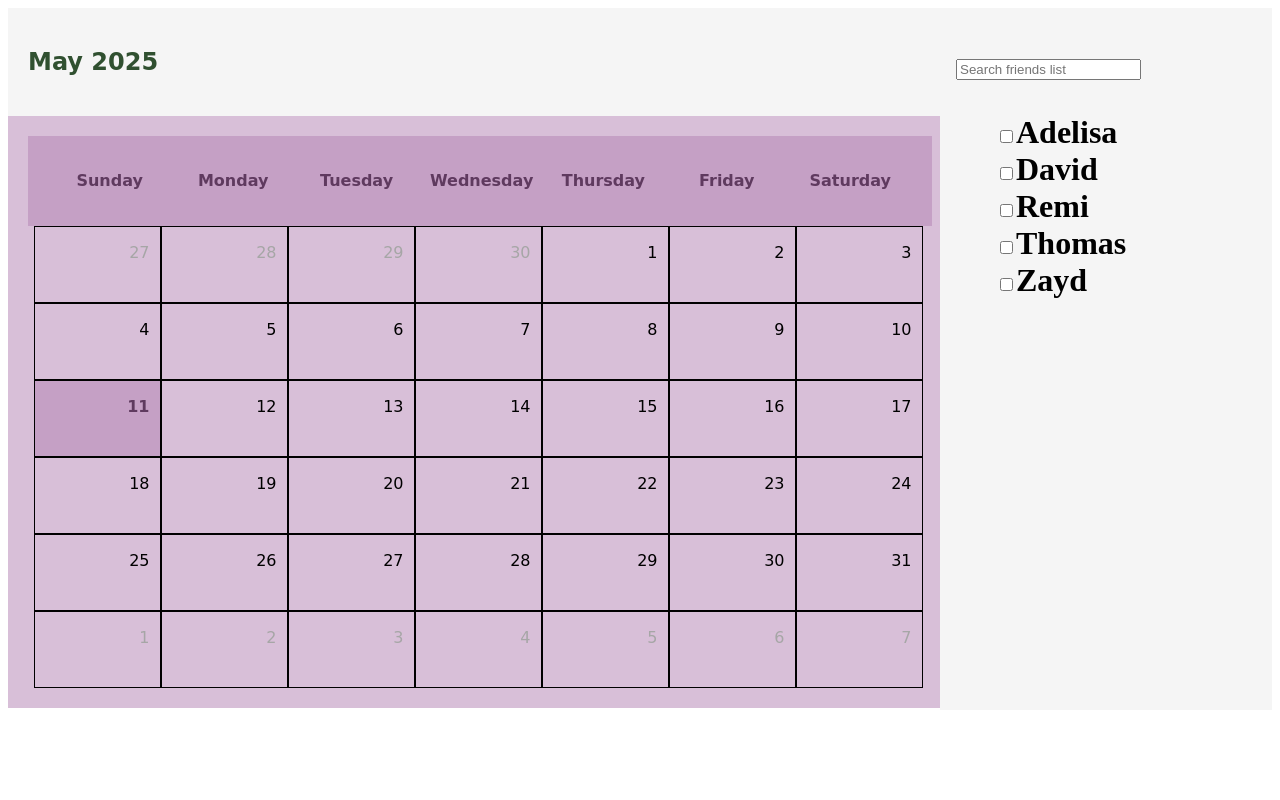
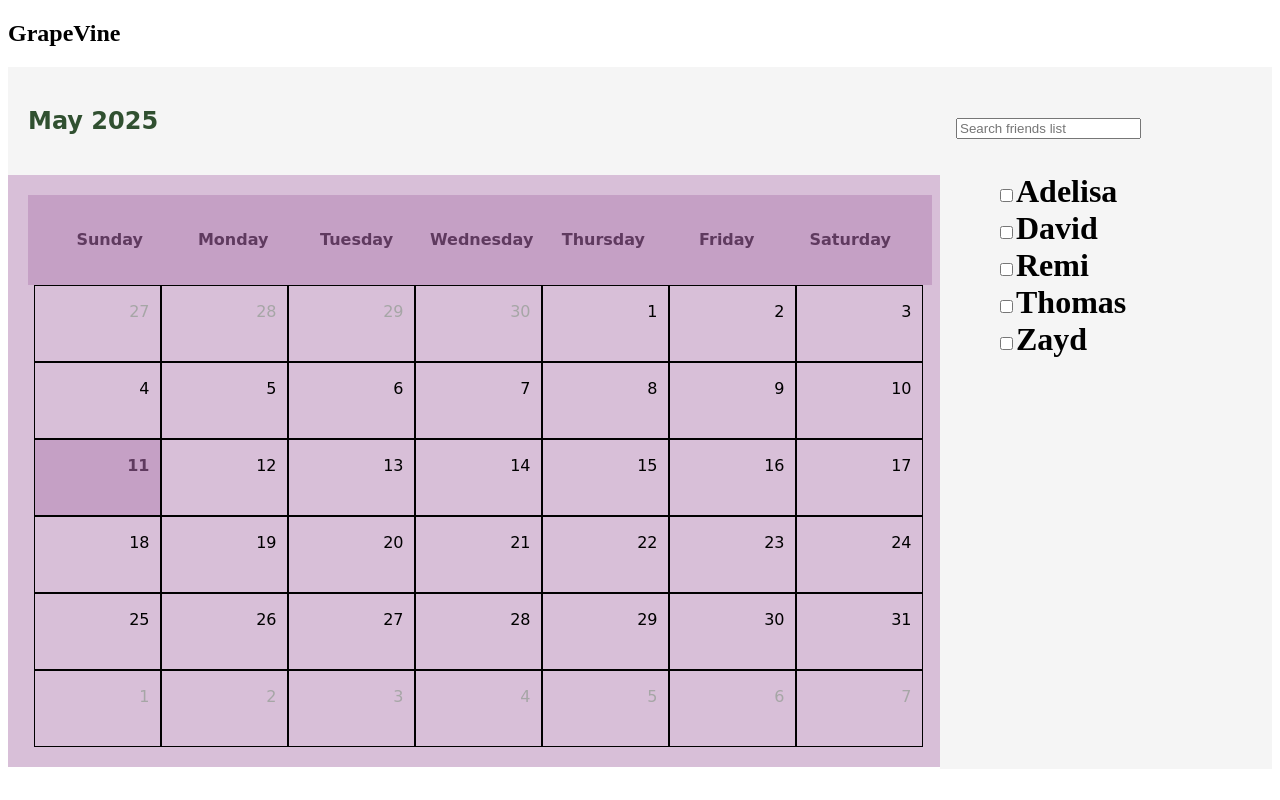
Before and after one commit to RavenTheRat/GrapeVine-CS35L, a React (Vite) app in the folder frontend/: page / in a window 1280 px wide. Built offline with nearby package versions, Linux system fonts and the light colour scheme.

Commit message:
Add "GrapeVine" Title

```diff
--- a/frontend/src/App.jsx
+++ b/frontend/src/App.jsx
@@ -70,6 +70,9 @@ export default class Calendar extends Component {
   render() {
     return (
       <>
+      <h2>
+        GrapeVine
+      </h2>
       <div className="page-layout">
       <div className="calendar">
         <div className="calendar-header" style = {{ backgroundColor: 'whitesmoke', padding: '20px'}}>
```
